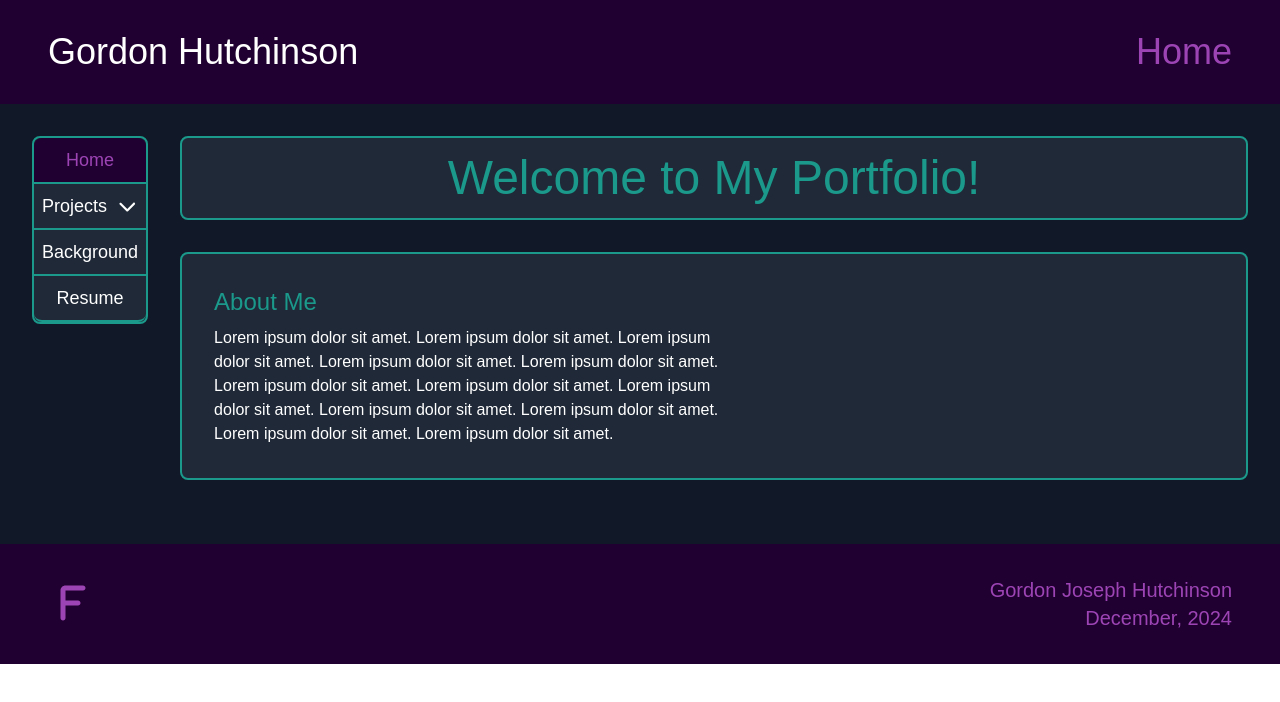
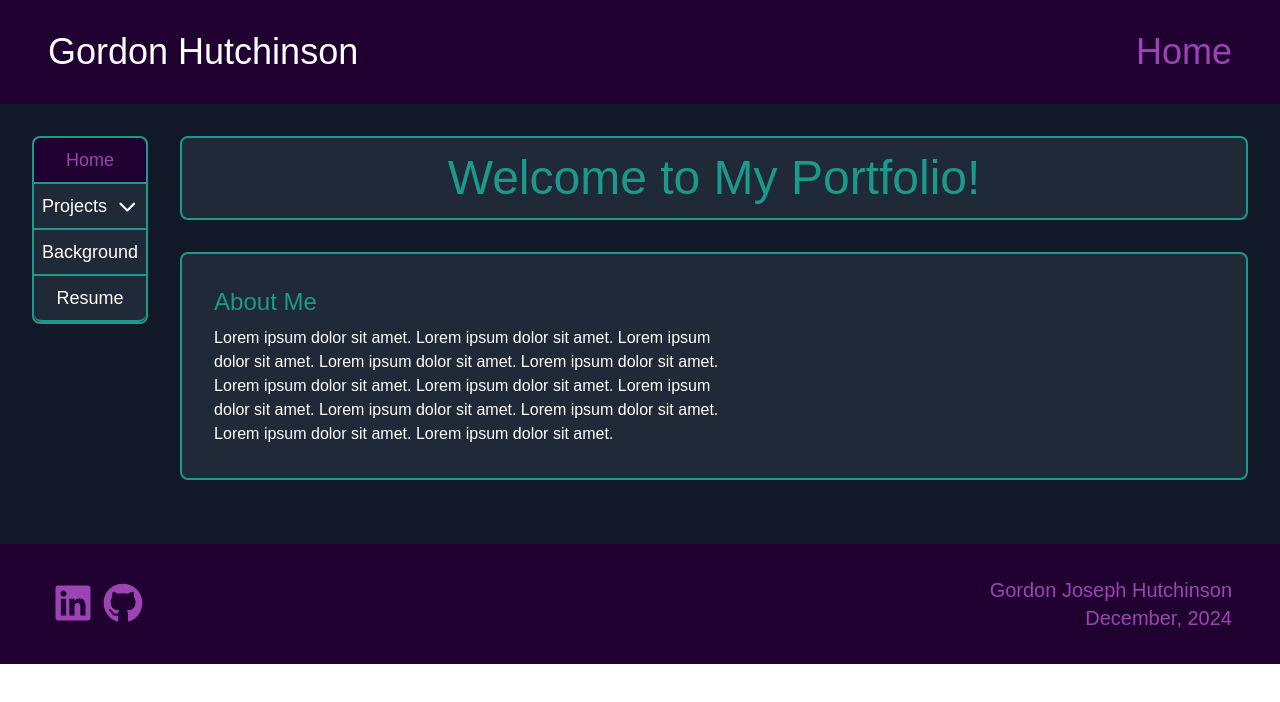
Before and after one commit to Algebarnacle/portfolio, a Next.js app: page / in a window 1280 px wide. Shown: the top 702 px of the page. Built offline with nearby package versions, Linux system fonts and the light colour scheme; a web font is replaced by a local one.

Commit message:
Added icons to Footer

```diff
--- a/package.json
+++ b/package.json
@@ -12,6 +12,7 @@
   "dependencies": {
     "@fortawesome/fontawesome": "^1.1.8",
     "@fortawesome/fontawesome-svg-core": "^6.7.1",
+    "@fortawesome/free-brands-svg-icons": "^6.7.1",
     "@fortawesome/free-solid-svg-icons": "^6.7.1",
     "@fortawesome/react-fontawesome": "^0.2.2",
     "@next/font": "^14.2.15",
--- a/src/components/Footer.tsx
+++ b/src/components/Footer.tsx
@@ -1,5 +1,6 @@
 import { FontAwesomeIcon } from "@fortawesome/react-fontawesome";
-import { faF } from "@fortawesome/free-solid-svg-icons";
+import { faLinkedin } from "@fortawesome/free-brands-svg-icons";
+import { faGithub } from "@fortawesome/free-brands-svg-icons";
 
 export default function Footer() {
 
@@ -10,7 +11,8 @@ export default function Footer() {
     return (
         <div className="bg-primary w-full flex flex-row items-center justify-between py-8 px-12 text-secondary">
             <div className="text-xl">
-                <FontAwesomeIcon icon={faF} className="fa-fw" size="2x" />
+                <FontAwesomeIcon icon={faLinkedin} className="fa-fw" size="2x" />
+                <FontAwesomeIcon icon={faGithub} className="fa-fw" size="2x" />
             </div>
             <div className="text-xl flex flex-col items-end">
                 <div>{FULL_NAME}</div>
```
Also changed, not shown: 1 other file (tests, documents, lock files or other folders).
